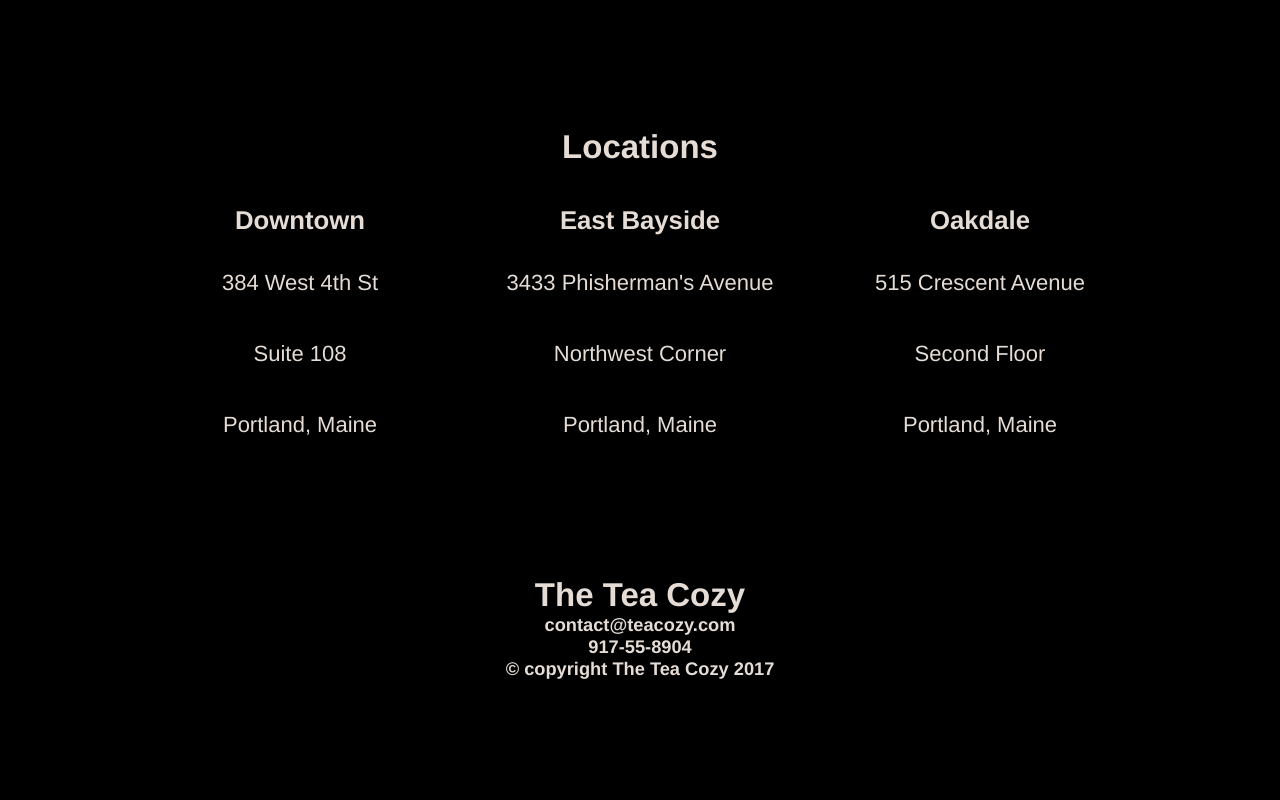
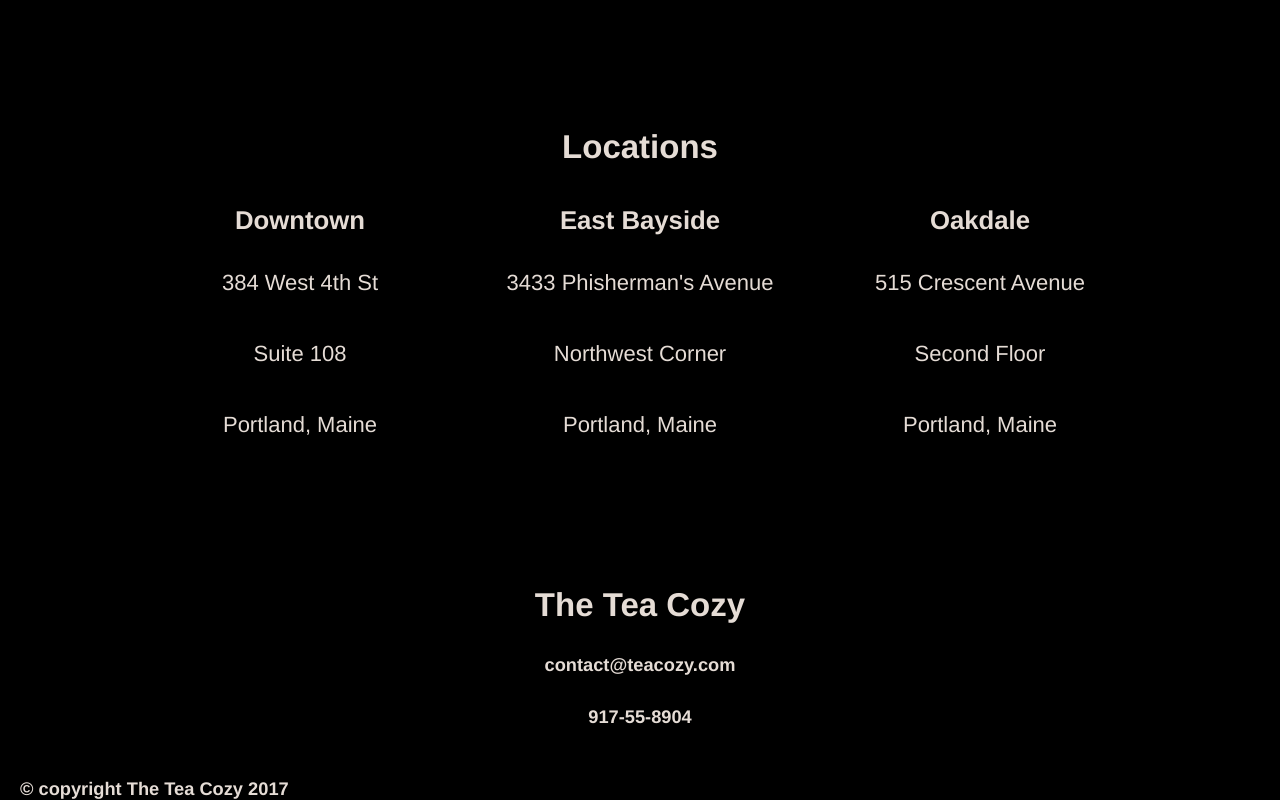
Before and after one commit to CindyGraffin/tea-cozy, a plain HTML site: page index.html in a window 1280 px wide. Shown: the part 1474-2274 px from the top of the page. Before the commit the page ends 2154 px from the top, so only its background shows below. Drawn offline with Linux system fonts and the light colour scheme; a web font is replaced by a local one.

Commit message:
footer ended

```diff
--- a/index.html
+++ b/index.html
@@ -13,6 +13,7 @@
     </head>
 
 
+
 <!--Title of the page and nav-bar-->
     <div id="header">
         <header>
@@ -20,6 +21,7 @@
 
         </header>
     </div>
+
 
 
 <!--First section with "OUR MISSION" title and background-image-->
@@ -30,6 +32,8 @@
             <h4>Handpicked, Artisanally Curated, Free Range, Sustainable, Small Batch, Fair Trade, Organic Tea</h4>
         </div>
     </div>
+
+
 
 
 <!--Second section "TEA OF THE MONTH" with photos and captions-->
@@ -74,6 +78,9 @@
         </div>
     </div>
 
+
+
+
 <!--Third section "LOCATIONS"-->
 
     <div id="third-section">
@@ -107,9 +114,17 @@
         </div>
     </div>
 
+
+
 <!--FOOTER-->
-<h2>The Tea Cozy</h2>
-<h5>contact@teacozy.com</h5>
-<h5>917-55-8904</h5>
-<h5>&copy copyright The Tea Cozy 2017</h5>
+
+    <div id="footer">
+        <h2>The Tea Cozy</h2>
+        <h5 class="contact">contact@teacozy.com</h5>
+        <h5 class="contact">917-55-8904</h5>
+        <h5 id="copy">&copy copyright The Tea Cozy 2017</h5>
+    </div>
+
+
+
 </body>
--- a/style.css
+++ b/style.css
@@ -168,3 +168,16 @@ header {
 
 
 /*FOOTER*/
+
+
+#footer h2 {
+    margin-top: 10px;
+}
+.contact {
+    margin-top: 30px;
+}
+#copy {
+    margin-top: 50px;
+    margin-left: 20px;
+    text-align: left;
+}
```
